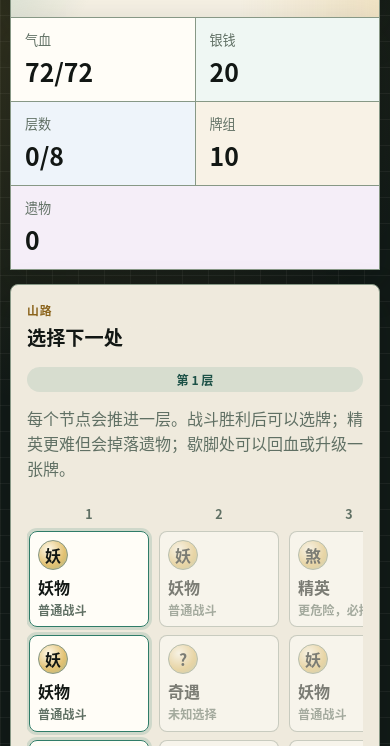
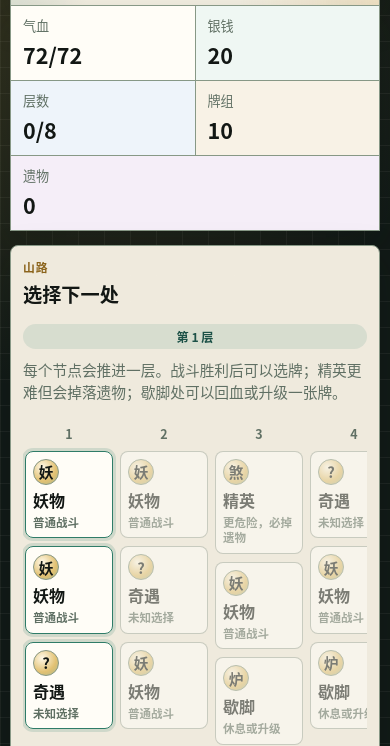
Before and after one commit to wangzifan396-wzf/mini-browser-games, a plain HTML site: page shan-hai.html in a window 390 px wide. Shown: the part 140-886 px from the top of the page. Drawn offline with Linux system fonts and the light colour scheme.

Commit message:
Improve mobile layouts

```diff
--- a/shan-hai.html
+++ b/shan-hai.html
@@ -793,6 +793,15 @@
           grid-template-columns: repeat(2, minmax(0, 1fr));
         }
 
+        .stat-tile {
+          min-height: 64px;
+          padding: 10px 12px;
+        }
+
+        .stat-tile strong {
+          font-size: 1.35rem;
+        }
+
         .relic-tile {
           grid-column: 1 / -1;
         }
@@ -811,7 +820,25 @@
         }
 
         .map-board {
-          grid-template-columns: repeat(8, 120px);
+          grid-template-columns: repeat(8, minmax(92px, 1fr));
+          gap: 7px;
+          padding-bottom: 8px;
+        }
+
+        .map-node {
+          min-height: 74px;
+          padding: 7px;
+        }
+
+        .node-icon {
+          width: 26px;
+          height: 26px;
+          margin-bottom: 3px;
+          font-size: 0.92rem;
+        }
+
+        .node-desc {
+          font-size: 0.72rem;
         }
 
         .screen-head,
@@ -819,6 +846,38 @@
         .upgrade-choice {
           align-items: stretch;
           flex-direction: column;
+        }
+      }
+
+      @media (max-width: 430px) {
+        .topbar {
+          padding: 14px 16px;
+        }
+
+        h1 {
+          font-size: 2rem;
+        }
+
+        .game-card {
+          padding: 12px;
+        }
+
+        .screen-head {
+          margin-bottom: 10px;
+        }
+
+        .screen-copy {
+          font-size: 0.92rem;
+          line-height: 1.45;
+        }
+
+        .map-board {
+          grid-template-columns: repeat(8, 88px);
+          gap: 7px;
+        }
+
+        .map-node {
+          min-height: 70px;
         }
       }
     </style>
```
Also changed, not shown: neon-2048.html (+17 -9 lines), snake-game.html (+7 -4 lines).
